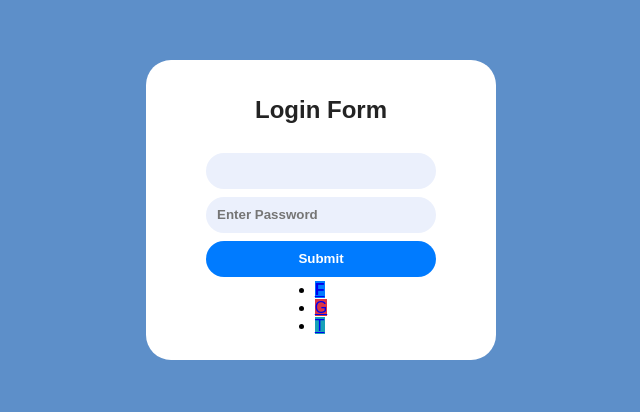
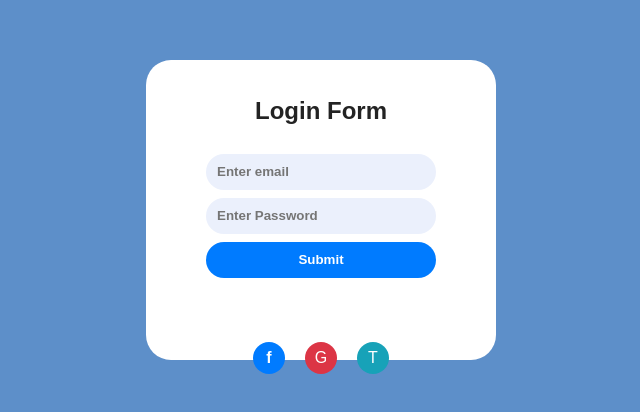
Before and after one commit to mariovarela99/Login-Electron-js, an Electron app: page pages/login/index.html in a window 800 px wide. Shown: the part 190-602 px from the top of the page, without its empty margins (79-719 px from the left). Drawn offline with Linux system fonts and the light colour scheme.

Commit message:
:construction: Mudando algumas ortografias basicas

```diff
--- a/pages/login/index.html
+++ b/pages/login/index.html
@@ -12,13 +12,13 @@
       <div>
         <h1>Login Form</h1>
         <form action="post">
-          <input type="email" placholder="Enter email" />
+          <input type="email" placeholder="Enter email" />
           <input type="password" placeholder="Enter Password" />
           <button type="submit">Submit</button>
         </form>
 
-        <ul>
-          <li><a href="#" id="facebook-icon"> F </a></li>
+        <ul class="social">
+          <li><a href="#" id="facebook-icon"> f </a></li>
           <li><a href="#" id="google-icon"> G </a></li>
           <li><a href="#" id="twitter-icon"> T </a></li>
         </ul>
```
